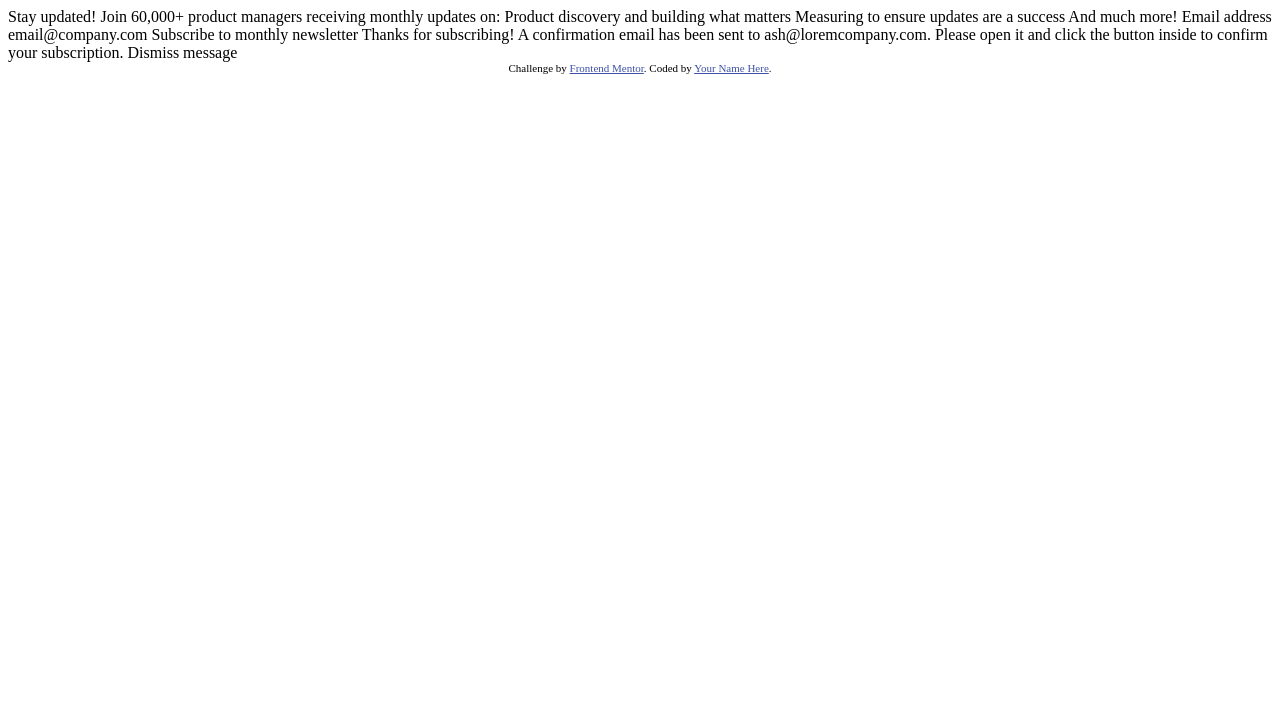
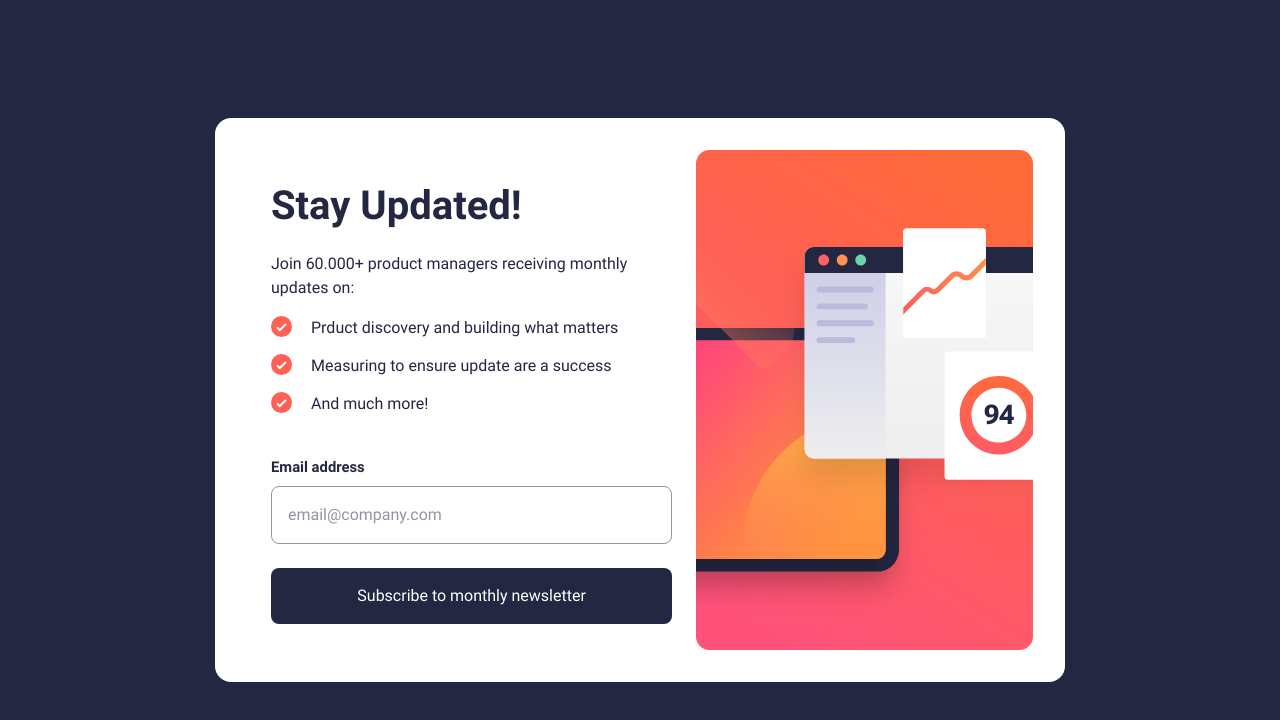
Before and after one commit to itswayan/newsletter-sign-up-form, a plain HTML site: page index.html in a window 1280 px wide. Drawn offline with Linux system fonts and the light colour scheme.

Commit message:
update index.html, and add style.css

```diff
--- a/index.html
+++ b/index.html
@@ -1,52 +1,49 @@
 <!DOCTYPE html>
 <html lang="en">
-<head>
-  <meta charset="UTF-8">
-  <meta name="viewport" content="width=device-width, initial-scale=1.0"> <!-- displays site properly based on user's device -->
+  <head>
+    <meta charset="UTF-8" />
+    <meta name="viewport" content="width=device-width, initial-scale=1.0" />
+    <!-- displays site properly based on user's device -->
 
-  <link rel="icon" type="image/png" sizes="32x32" href="./assets/images/favicon-32x32.png">
+    <link
+      rel="icon"
+      type="image/png"
+      sizes="32x32"
+      href="./assets/images/favicon-32x32.png"
+    />
+    <link rel="stylesheet" href="style.css" />
 
-  <title>Frontend Mentor | Newsletter sign-up form with success message</title>
+    <title>
+      Frontend Mentor | Newsletter sign-up form with success message
+    </title>
+  </head>
+  <body>
+    <div class="newsletter-cta">
+      <picture>
+        <source
+          media="(min-width: 650px)"
+          srcset="./assets/images/illustration-sign-up-desktop.svg"
+        />
+        <img src="./assets/images/illustration-sign-up-mobile.svg" alt="" />
+      </picture>
+      <div class="content">
+        <h1 class="title">Stay Updated!</h1>
+        <p>Join 60.000+ product managers receiving monthly updates on:</p>
+        <ul role="list" class="checkmark-list">
+          <li>Prduct discovery and building what matters</li>
+          <li>Measuring to ensure update are a success</li>
+          <li>And much more!</li>
+        </ul>
 
-  <!-- Feel free to remove these styles or customise in your own stylesheet 👍 -->
-  <style>
-    .attribution { font-size: 11px; text-align: center; }
-    .attribution a { color: hsl(228, 45%, 44%); }
-  </style>
-</head>
-<body>
-
-  <!-- Sign-up form start -->
-
-  Stay updated!
-
-  Join 60,000+ product managers receiving monthly updates on:
-
-  Product discovery and building what matters
-  Measuring to ensure updates are a success
-  And much more!
-
-  Email address
-  email@company.com
-
-  Subscribe to monthly newsletter
-
-  <!-- Sign-up form end -->
-
-  <!-- Success message start -->
-
-  Thanks for subscribing!
-
-  A confirmation email has been sent to ash@loremcompany.com.
-  Please open it and click the button inside to confirm your subscription.
-
-  Dismiss message
-
-  <!-- Success message end -->
-
-  <div class="attribution">
-    Challenge by <a href="https://www.frontendmentor.io?ref=challenge" target="_blank">Frontend Mentor</a>.
-    Coded by <a href="#">Your Name Here</a>.
-  </div>
-</body>
+        <form>
+          <div class="form-group with-error-field">
+            <label for="email">Email address</label>
+            <input type="email" id="email" placeholder="email@company.com" />
+            <span class="error">Email address required</span>
+          </div>
+          <button class="button">Subscribe to monthly newsletter</button>
+        </form>
+      </div>
+    </div>
+  </body>
 </html>
--- /dev/null
+++ b/style.css
@@ -0,0 +1,217 @@
+@font-face {
+  font-family: 'Roboto';
+  src:
+    local('Roboto Regular'),
+    url('/assets/fonts/Roboto-Regular.ttf');
+  font-weight: 400;
+}
+
+@font-face {
+  font-family: 'Roboto';
+  src:
+    local('Roboto Bold'),
+    url('/assets/fonts/Roboto-Bold.ttf');
+  font-weight: 700;
+}
+
+:root {
+  --clr-neutral-800: hsl(234, 29%, 20%);
+  --clr-neutral-700: hsl(235, 18%, 26%);
+  --clr-neutral-200: hsl(231, 7%, 60%);
+  --clr-neutral-100: hsl(0, 0%, 100%);
+
+  --clr-accent-400: hsl(4, 100%, 67%);
+  --clt-accent-100: hsl(374, 100%, 66%);
+
+  --ff-base: Roboto, sans-serif;
+
+  --fw-regular: 400;
+  --fw-bold: 700;
+
+  --fs-300: .925rem;
+  --fs-400: 1rem;
+  --fs-900: 2.5rem
+}
+
+/* Box-sizing rules */
+*,
+*::after,
+*::before{
+  box-sizing: border-box;
+}
+
+img {
+  max-width: 100%;
+  display: block;
+}
+
+/* Remove default margin */
+body,
+h1,
+h2,
+h3,
+h4,
+p,
+figure,
+blockquote,
+dl,
+dd {
+  margin: 0;
+}
+
+/* Remove list style ul ol element */
+ul[role="list"],
+ol[role="list"] {
+  margin: 0;
+  padding: 0;
+  list-style: none;
+}
+
+body {
+  font-family: var(--ff-base);
+  font-size: var(--fs-400);
+  font-weight: var(--fw-regular);
+  color: var(--clr-neutral-800);
+  line-height: 1.5;
+
+  min-height: 100vh;
+  display: grid;
+  place-content: center;
+  background-color: var(--clr-neutral-800);
+}
+
+input::placeholder {
+  color: var(--clr-neutral-200);
+}
+
+input {
+  padding: 1rem;
+  border-radius: .5rem;
+  font: inherit;
+  font-size: var(--fs-400);
+  font-weight: var(--fw-regular);
+  border: 1px solid var(--clr-neutral-200);
+}
+
+input:not(:focus):invalid{
+  /* background: orange; */
+  color: var(--clr-accent-400);
+  border: 1px solid var(--clr-accent-400);
+}
+
+.form-group{
+  display: grid;
+  gap: .5rem;
+  font-size: var(--fs-300);
+  font-weight: var(--fw-bold);
+}
+
+.form-group > .error {
+  grid-row: 1;
+  grid-column: 2;
+  text-align: end;
+  display: none;
+  color: var(--clr-accent-400);
+}
+
+.form-group > :not(:focus):invalid + .error{
+  display: block;
+}
+
+.form-group.with-error-field{
+  grid-template-columns: 1fr 1fr;
+}
+
+.form-group.form-group.with-error-field > input {
+  grid-column: 1 / -1;
+}
+
+.button {
+  background: var(--clr-neutral-800);
+  font-weight: var(--fw-bold);
+  font: inherit;
+  color: var(--clr-neutral-100);
+  border: 0;
+  padding: 1rem;
+  border-radius: .5rem;
+}
+
+.button:hover,
+.button:focus-visible {
+  position: relative;
+  background-image: linear-gradient(-90deg, var(--clr-accent-400), var(--clt-accent-100));
+}
+
+form {
+  isolation: isolate;
+}
+
+.button:hover::after, .button:focus-visible::after{
+  content: '';
+  position: absolute;
+  z-index: -1;
+  inset: 0;
+  background: inherit;
+  border-radius: inherit;
+  translate: 0 1.5rem;
+  filter: blur(1rem);
+  opacity: .5;
+}
+
+.checkmark-list {
+  display: grid;
+  gap: .625rem;
+}
+
+.checkmark-list li {
+  display: grid;
+  grid-template-columns: 2.5rem auto;
+}
+
+.checkmark-list li::before {
+  content: url('./assets/images/icon-list.svg');
+}
+
+
+.newsletter-cta{
+  max-width: 850px;
+  border-radius: 1rem;
+  background-color: var(--clr-neutral-100);
+}
+
+@media (min-width: 650px) {
+  .newsletter-cta {
+    display: grid;
+    align-items: center;
+    grid-template-columns: 1fr .75fr;
+    margin-inline: 1rem;
+    padding: 2rem;
+    border-radius: 1rem;
+  }
+
+  .newsletter-cta > .content {
+    grid-column: 1;
+    grid-row: 1;
+  }
+}
+
+.newsletter-cta > .content{
+  display: grid;
+  gap: 1rem;
+  padding: 1.5rem;
+}
+
+.newsletter-cta .title{
+  font-size: var(--fs-900);
+  font-weight: var(--fw-bold);
+}
+
+.newsletter-cta img {
+  margin-inline: auto;
+}
+
+.newsletter-cta form {
+  margin-block-start: 1.25rem;
+  display: grid;
+  gap: 1.5rem;
+}
```
